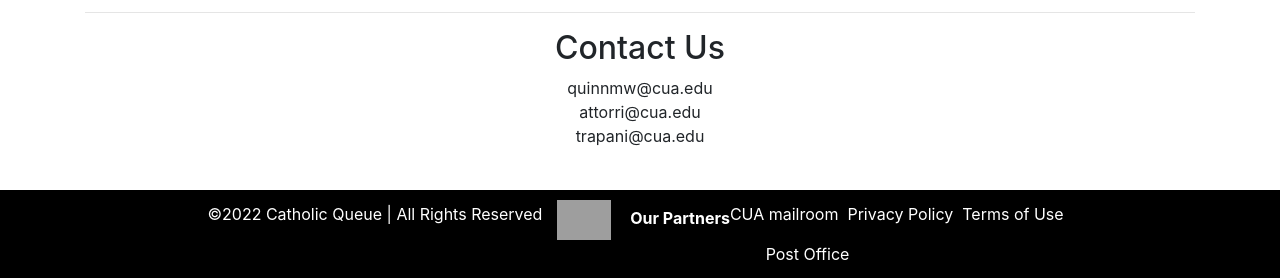
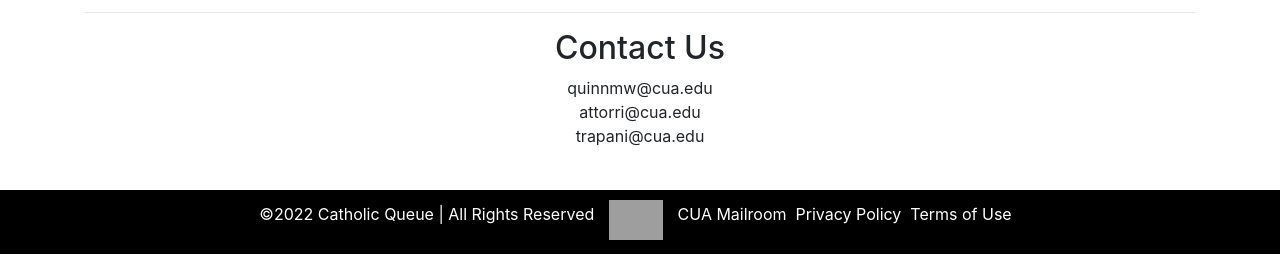
Before and after one commit to Q358/CatholicQueue, a Django app: page /about in a window 1280 px wide. Shown: the part 762-1040 px from the top of the page. After the commit the page ends 1016 px from the top, so only its background shows below. Run offline with Django 4.2, Linux system fonts and the light colour scheme; some libraries are stand-ins or nearby versions; some web fonts are replaced; grey boxes are pictures that could not be loaded.

Commit message:
Fixed random break in footer

```diff
--- a/test_app/templates/test_app/base.html
+++ b/test_app/templates/test_app/base.html
@@ -106,9 +106,9 @@
         <img src="{% static 'images/GreyscaleShield.png' %}" height="40" alt="GreyscaleShield" style="margin:0 15px 0 15px">
         <p style="float:right; margin:0 9px 0 0">Terms of Use</p>
         <p style="float:right; margin:0 9px 0 0">Privacy Policy</p>
-        <p style="float:right; margin:0 9px 0 0">CUA mailroom</p>
-        <b>Our Partners<br></b>
-        <a href="https://student-affairs.catholic.edu/campus-services/postoffice.html">Post Office<br></a>
+        <a href="https://student-affairs.catholic.edu/campus-services/postoffice.html">
+            <p style="float:right; margin:0 9px 0 0">CUA Mailroom</p>
+        </a>
     </div>
 
 </footer>
```
